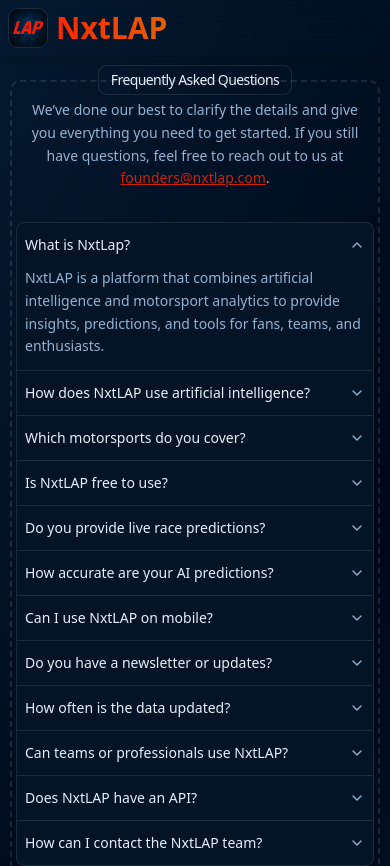
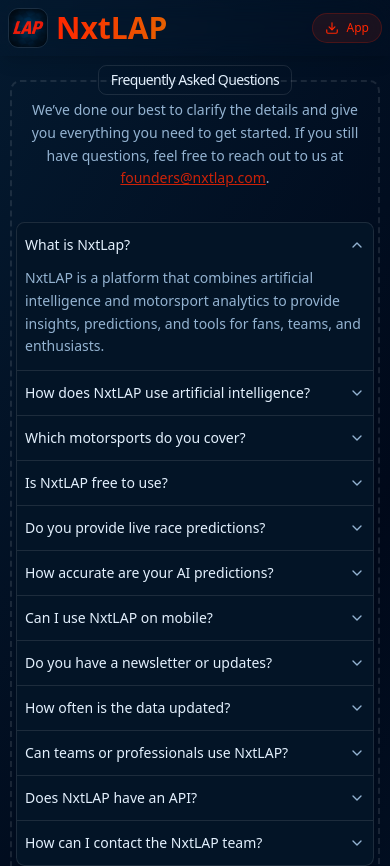
Before and after one commit to one-corp/NxtLAP_web, a Next.js app: page /faqs in a window 390 px wide. Shown: the top 866 px of the page. Built offline with nearby package versions, Linux system fonts and the light colour scheme.

Commit message:
Add App Store download button to navigation bar
Added a responsive 'Get App' button to the top-right of the navigation bar, linking to the NxtLap App Store page. The button is styled to match the site's theme and includes a download icon.

```diff
--- a/src/components/Navigation.tsx
+++ b/src/components/Navigation.tsx
@@ -1,6 +1,7 @@
 "use client"
 
 import navItems from "@/Data/NavItem";
+import { Download } from "lucide-react";
 import Image from "next/image";
 import Link from "next/link";
 import { usePathname } from "next/navigation";
@@ -28,6 +29,7 @@ function Navigation() {
           </div>
         </Link>
 
+        <div className="flex items-center gap-4 md:gap-8">
           <div className="hidden md:flex items-center gap-10" role="list">
             {navItems.map((item, idx) => (
               <Link
@@ -51,6 +53,18 @@ function Navigation() {
               </Link>
             ))}
           </div>
+
+          <Link
+            href="https://apps.apple.com/in/app/nxtlap-race-scores-widgets/id6754256034"
+            target="_blank"
+            rel="noopener noreferrer"
+            className="flex items-center gap-2 bg-primary/10 hover:bg-primary/20 text-primary border border-primary/20 px-3 py-1.5 rounded-full text-xs font-medium transition-colors focus-visible:outline-2 focus-visible:outline-primary focus-visible:outline-offset-4"
+          >
+            <Download size={14} />
+            <span className="hidden sm:inline">Get App</span>
+            <span className="sm:hidden">App</span>
+          </Link>
+        </div>
       </div>
     </nav>
   );
```
Lines whose indentation alone changed are shown as unchanged.
